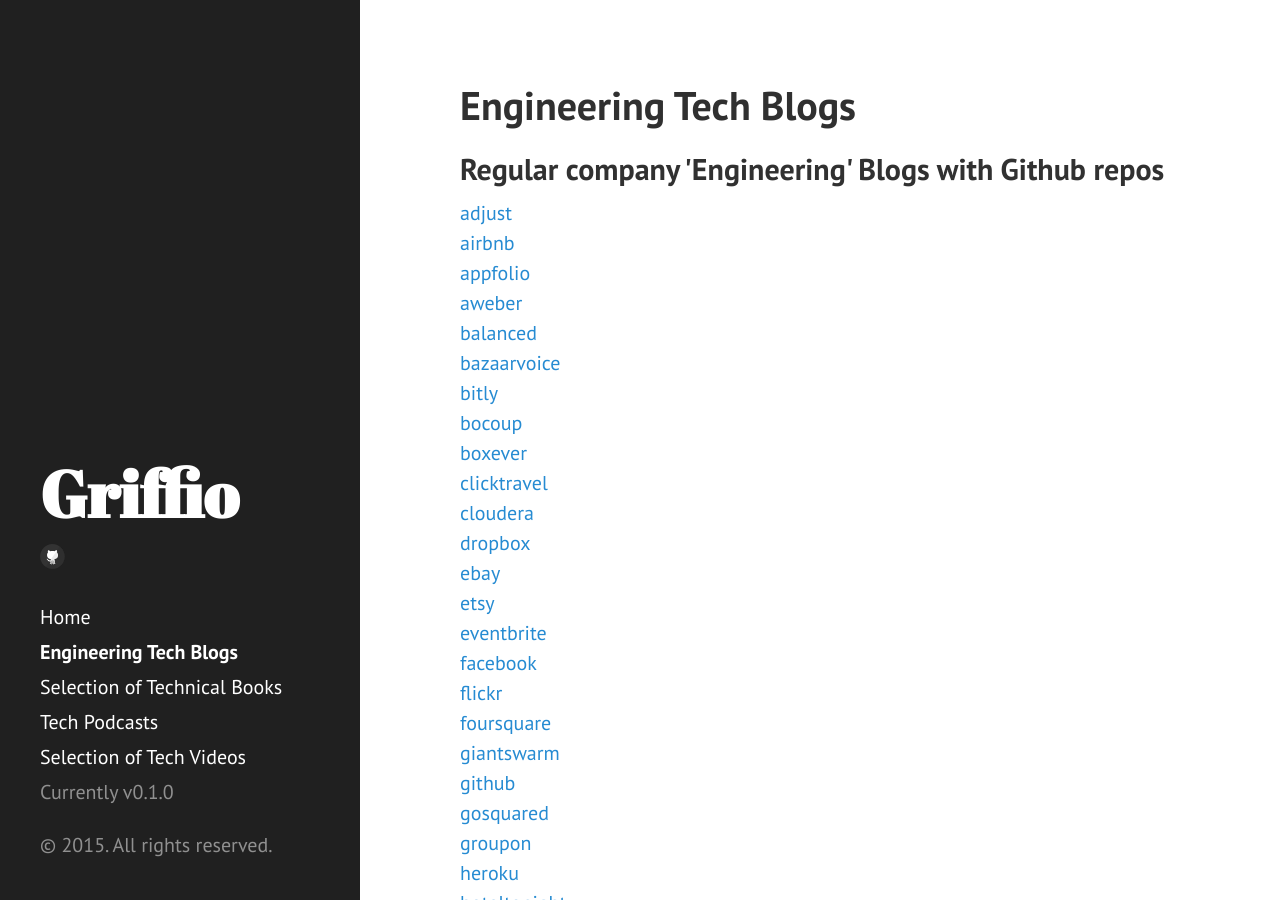
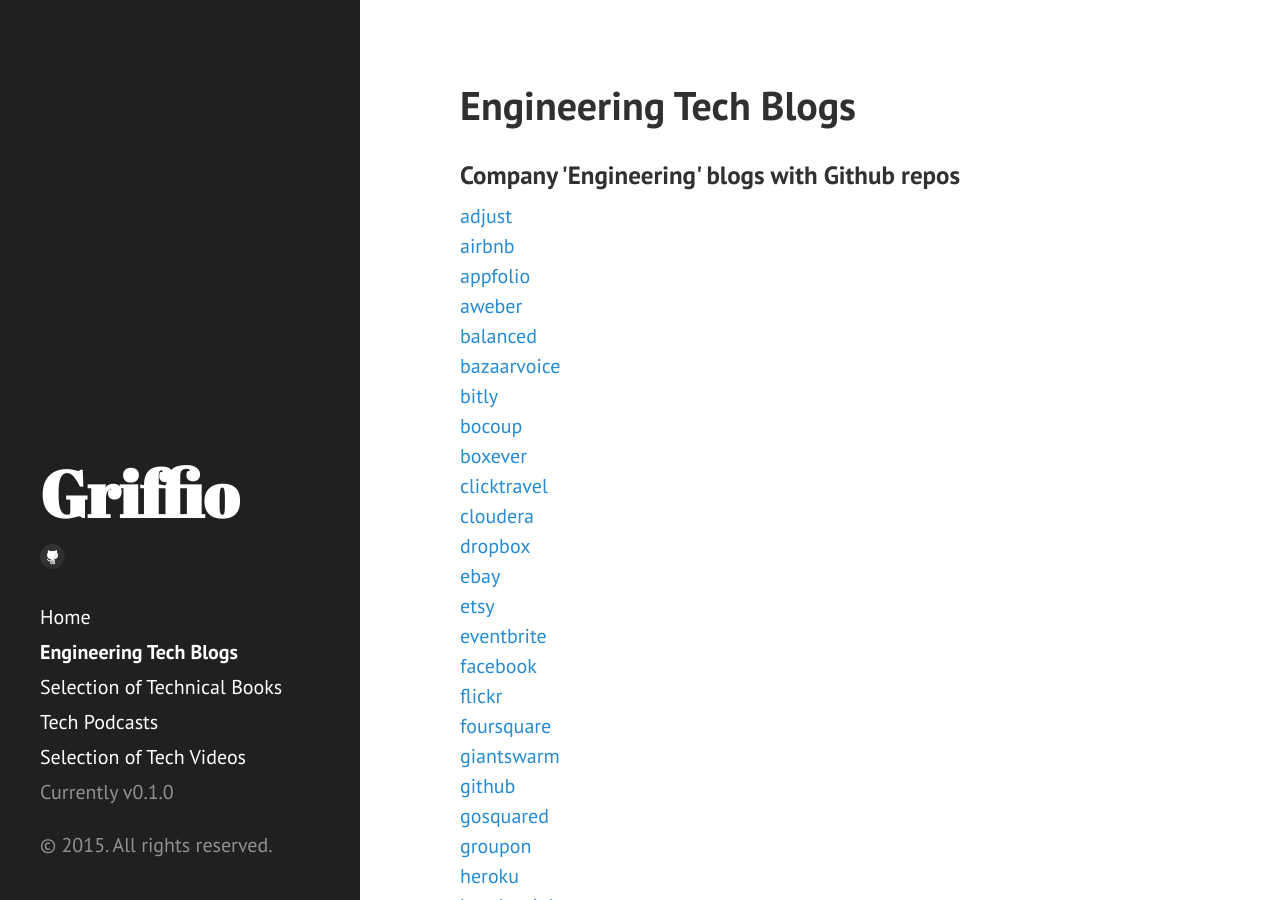
Before and after one commit to griffio/griffio.github.io, a Jekyll site: the page built from engineering-tech-blogs.html, in a window 1280 px wide and 900 px high. Built offline with Jekyll 4.4.1, drawn with Linux system fonts in a browser that asks for light colours; nearby versions of some CDN libraries.

Commit message:
Update engineering-tech-blogs.html

```diff
--- a/engineering-tech-blogs.html
+++ b/engineering-tech-blogs.html
@@ -4,7 +4,7 @@
 id: engineering-tech-blogs
 ---
 
-<h2>Regular company 'Engineering' Blogs with Github repos</h2>
+<h3>Company 'Engineering' blogs with Github repos</h2>
 <section class="techblogs-flex-layout">
 <div class="flex-container">
 {% assign sorted_techblogs = (site.data.techblogs | sort: 'github') %}
```
